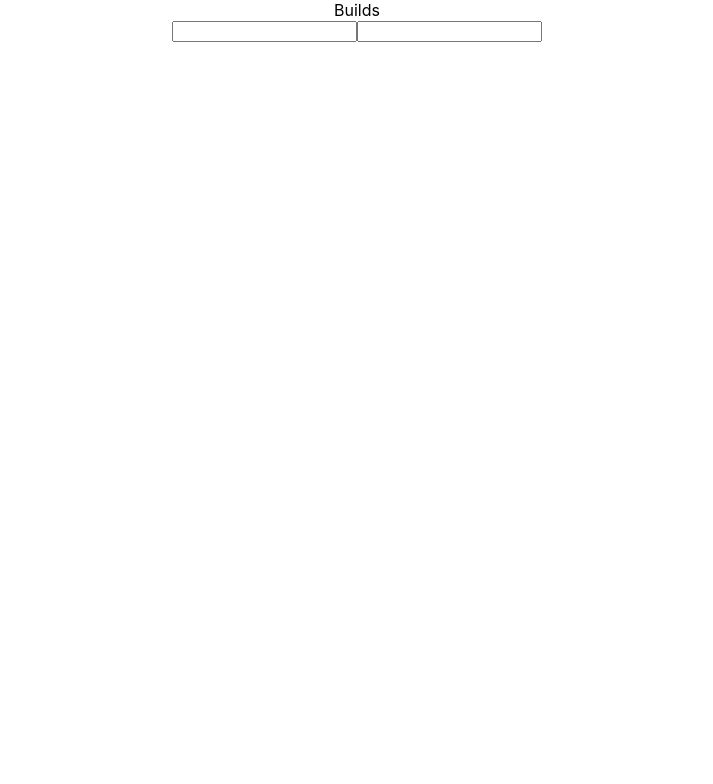
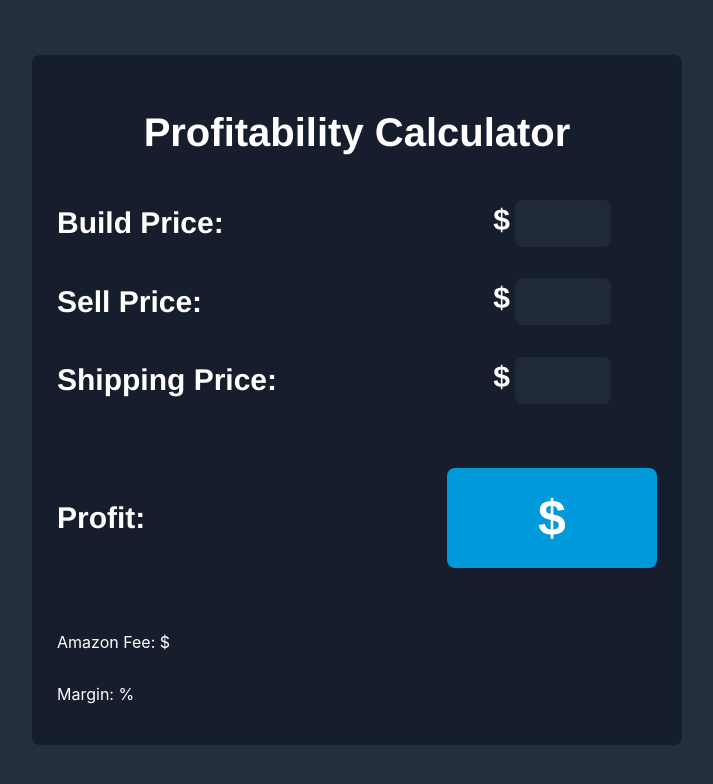
Before and after one commit to Sethlimlee/ReignApp, a React (Create React App) app: page / in a window 1280 px wide. Shown: the top 784 px of the page, without its empty margins (283-996 px from the left). Built offline with nearby package versions, Linux system fonts and the light colour scheme.

Commit message:
ProfitCalc is finished

```diff
--- a/src/App.css
+++ b/src/App.css
@@ -1,3 +1,92 @@
 .App {
+  background-color: #232f3e;
+  height: 100vh;
+  width: 100vw;
   text-align: center;
+  display: flex;
+  flex-direction: row;
+  justify-content: center;
+  align-items: center;
 }
+
+.calculator {
+  color: white;
+  height: 640px;
+  width: 600px;
+  background-color: #161e2d;
+  border-radius: 8px;
+  display: flex;
+  flex-direction: column;
+  align-items: flex-start;
+  padding: 25px;
+}
+
+.calculatorInputs {
+  color: white;
+  height: 240px;
+  width: 600px;
+  background-color: #161e2d;
+  border-radius: 8px;
+  display: flex;
+  flex-direction: column;
+  flex-wrap: nowrap;
+  justify-content: space-around;
+  align-items: center;
+  align-content: stretch;
+}
+.calculatorRow {
+  width: 100%;
+  display: flex;
+  flex-direction: row;
+  flex-wrap: nowrap;
+  justify-content: space-between;
+  align-items: center;
+  align-content: center;
+  font: 700 30px/24px AEmb, Helvetica, Arial, sans-serif;
+}
+
+.calculatorRowProfit {
+  height: 200px;
+  width: 100%;
+  display: flex;
+  flex-direction: row;
+  flex-wrap: nowrap;
+  justify-content: space-between;
+  align-items: center;
+  align-content: center;
+  font: 700 30px/24px AEmb, Helvetica, Arial, sans-serif;
+}
+
+.profit {
+  width: 35%;
+  height: 100px;
+  background-color: #0099d9;
+  display: flex;
+  justify-content: center;
+  align-items: center;
+  font: 700 50px/24px AEmb, Helvetica, Arial, sans-serif;
+  border-radius: 8px;
+}
+
+h3 {
+  width: 100%;
+  font: 700 40px/24px AEmb, Helvetica, Arial, sans-serif;
+}
+input {
+  width: 40%;
+  background-color: #202a36;
+  content: "$";
+  color: white;
+  font: 700 20px/24px AEmb, Helvetica, Arial, sans-serif;
+  -webkit-appearance: none;
+  border: none;
+  outline: none;
+  height: 45px;
+  border-radius: 8px;
+  margin-left: 5px;
+  padding-left: 10px;
+}
+
+span {
+  width: 35%;
+}
--- a/src/App.js
+++ b/src/App.js
@@ -10,7 +10,10 @@ class App extends Component {
     this.state = {
       buildPrice: "",
       sellPrice: "",
+      shippingPrice: "",
+      amazonFee: "",
       profit: "",
+      margin: "",
       builds: [],
     };
     this.handleInput = this.handleInput.bind(this);
@@ -22,26 +25,44 @@ class App extends Component {
       [key]: value,
     });
     if (key == "buildPrice") {
-      this.calculate(this.state.sellPrice, value);
-    } else {
-      this.calculate(value, this.state.buildPrice);
+      console.log("its build");
+
+      this.calculate(this.state.sellPrice, value, this.state.shippingPrice);
+    } else if (key == "sellPrice") {
+      console.log("its sell");
+      this.calculate(value, this.state.buildPrice, this.state.shippingPrice);
+    } else if (key == "shippingPrice") {
+      console.log("its shipping");
+      this.calculate(this.state.sellPrice, this.state.buildPrice, value);
     }
   }
 
-  calculate(sellPrice, buildPrice) {
+  calculate(sellPrice, buildPrice, shippingPrice) {
+    var amazonFee = (
+      ((parseFloat(sellPrice) + parseFloat(shippingPrice)) * 6) / 100 +
+      0.99
+    ).toFixed(2);
+    var margin = (
+      ((sellPrice - buildPrice - amazonFee) / sellPrice) *
+      100
+    ).toFixed(2);
+    console.log(amazonFee);
     this.setState({
-      profit: sellPrice - buildPrice,
+      profit: (sellPrice - buildPrice - amazonFee).toFixed(2),
+      amazonFee: amazonFee,
+      margin: margin,
     });
   }
 
   render() {
     return (
       <div className="App">
-        <Builds />
         <Calculator
           handleInput={this.handleInput}
           calculate={this.calculate}
           profit={this.state.profit}
+          amazonFee={this.state.amazonFee}
+          margin={this.state.margin}
         />
       </div>
     );
--- a/src/components/Builds.js
+++ b/src/components/Builds.js
@@ -5,7 +5,7 @@ class Builds extends Component {
     super();
   }
   render() {
-    return <div>Builds</div>;
+    return <div className="builds">Builds</div>;
   }
 }
 
--- a/src/components/Calculator.js
+++ b/src/components/Calculator.js
@@ -7,14 +7,50 @@ class Calculator extends Component {
 
   render() {
     return (
-      <div>
-        <input
-          onChange={(e) => this.props.handleInput("buildPrice", e.target.value)}
-        ></input>
-        <input
-          onChange={(e) => this.props.handleInput("sellPrice", e.target.value)}
-        ></input>
-        <p>{this.props.profit}</p>
+      <div className="calculator">
+        <h3>Profitability Calculator</h3>
+        <div className="calculatorInputs">
+          <div className="calculatorRow">
+            Build Price:
+            <span>
+              $
+              <input
+                onChange={(e) =>
+                  this.props.handleInput("buildPrice", e.target.value)
+                }
+              ></input>
+            </span>
+          </div>
+          <div className="calculatorRow">
+            Sell Price:
+            <span>
+              $
+              <input
+                onChange={(e) =>
+                  this.props.handleInput("sellPrice", e.target.value)
+                }
+              ></input>
+            </span>
+          </div>
+
+          <div className="calculatorRow">
+            Shipping Price:
+            <span>
+              $
+              <input
+                onChange={(e) =>
+                  this.props.handleInput("shippingPrice", e.target.value)
+                }
+              ></input>
+            </span>
+          </div>
+        </div>
+        <div className="calculatorRowProfit">
+          Profit:
+          <div className="profit">${this.props.profit}</div>
+        </div>
+        <p>Amazon Fee: ${this.props.amazonFee}</p>
+        <p>Margin: {this.props.margin}%</p>
       </div>
     );
   }
```
